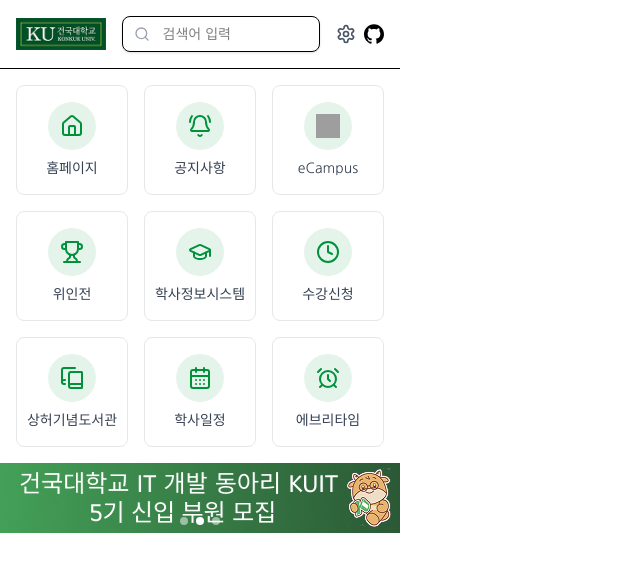
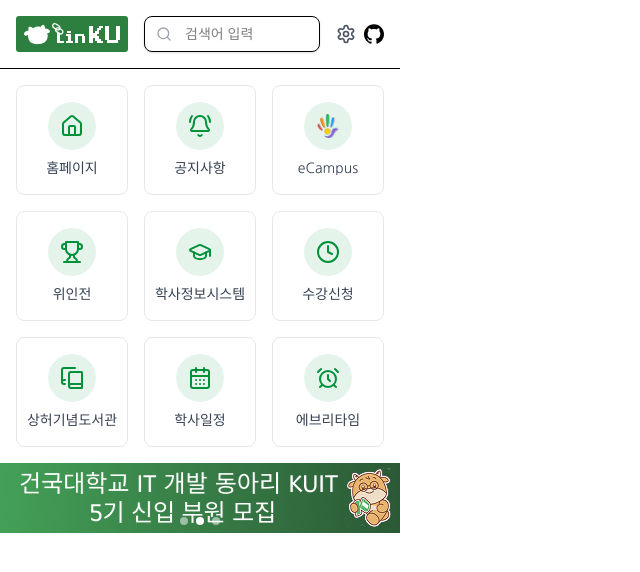
Before and after one commit to Turtle-Hwan/LinKU, a React (Vite) app: page / in a window 1280 px wide. Shown: the top 572 px of the page, without its empty margins (0-640 px from the left). Built offline with nearby package versions, Linux system fonts and the light colour scheme; grey boxes are pictures that could not be loaded.

Commit message:
style: change icon, logo

```diff
--- a/src/assets/index.ts
+++ b/src/assets/index.ts
@@ -1,6 +1,17 @@
 import GitHubSvg from "./github.svg?react";
-import HelloLmsPng from "./hellolms.png";
-import KonkukLogo from "./konkuk_logo.png";
-import KuitBanner from "./kuit_banner.png";
+import HelloLmsPng from "./hello_lms.png";
+import KonkukLogoPng from "./konkuk_logo.png";
+import KuitBannerPng from "./kuit_banner.png";
+import LinkuLogoSvg from "./linku_logo.svg?react";
+import LinkuLogoWhiteSvg from "./linku_logo_white.svg?react";
+import LinkuLogoMainSvg from "./linku_logo_main.svg?react";
 
-export { GitHubSvg, HelloLmsPng, KonkukLogo, KuitBanner };
+export {
+  GitHubSvg,
+  HelloLmsPng,
+  KonkukLogoPng,
+  KuitBannerPng,
+  LinkuLogoSvg,
+  LinkuLogoWhiteSvg,
+  LinkuLogoMainSvg,
+};
--- a/src/components/ImageCarousel.tsx
+++ b/src/components/ImageCarousel.tsx
@@ -2,9 +2,9 @@
 import useEmblaCarousel from "embla-carousel-react";
 import Autoplay from "embla-carousel-autoplay";
 import { ChevronLeft, ChevronRight } from "lucide-react";
-import { KuitBanner } from "@/assets";
+import { KuitBannerPng } from "@/assets";
 
-const ImageList = [KuitBanner, KuitBanner, KuitBanner];
+const ImageList = [KuitBannerPng, KuitBannerPng, KuitBannerPng];
 
 const ImageCarousel = () => {
   const [emblaRef, emblaApi] = useEmblaCarousel({ loop: true }, [Autoplay()]);
--- a/src/components/LinkGroup.tsx
+++ b/src/components/LinkGroup.tsx
@@ -11,7 +11,7 @@
   AlarmClock,
 } from "lucide-react";
 import { Input } from "@/components/ui/input";
-import { GitHubSvg, HelloLmsPng, KonkukLogo } from "@/assets";
+import { GitHubSvg, HelloLmsPng, LinkuLogoSvg } from "@/assets";
 import React from "react";
 import ImageCarousel from "./ImageCarousel";
 
@@ -74,13 +74,8 @@
 const Header = () => {
   return (
     <header className="p-4 border-b">
-      {/* <header className="p-4 border-b border-[#00913A]/80"> */}
       <div className="flex items-center justify-between gap-4">
-        <img
-          src={KonkukLogo}
-          alt="Konkuk University"
-          className="h-8 flex-shrink-0"
-        />
+        <LinkuLogoSvg />
         <div className="relative flex-1">
           <Input
             type="text"
```
Also changed, not shown: src/App.tsx (+7 -7 lines), public/manifest.json, 8 other files (tests, documents, lock files or other folders).
